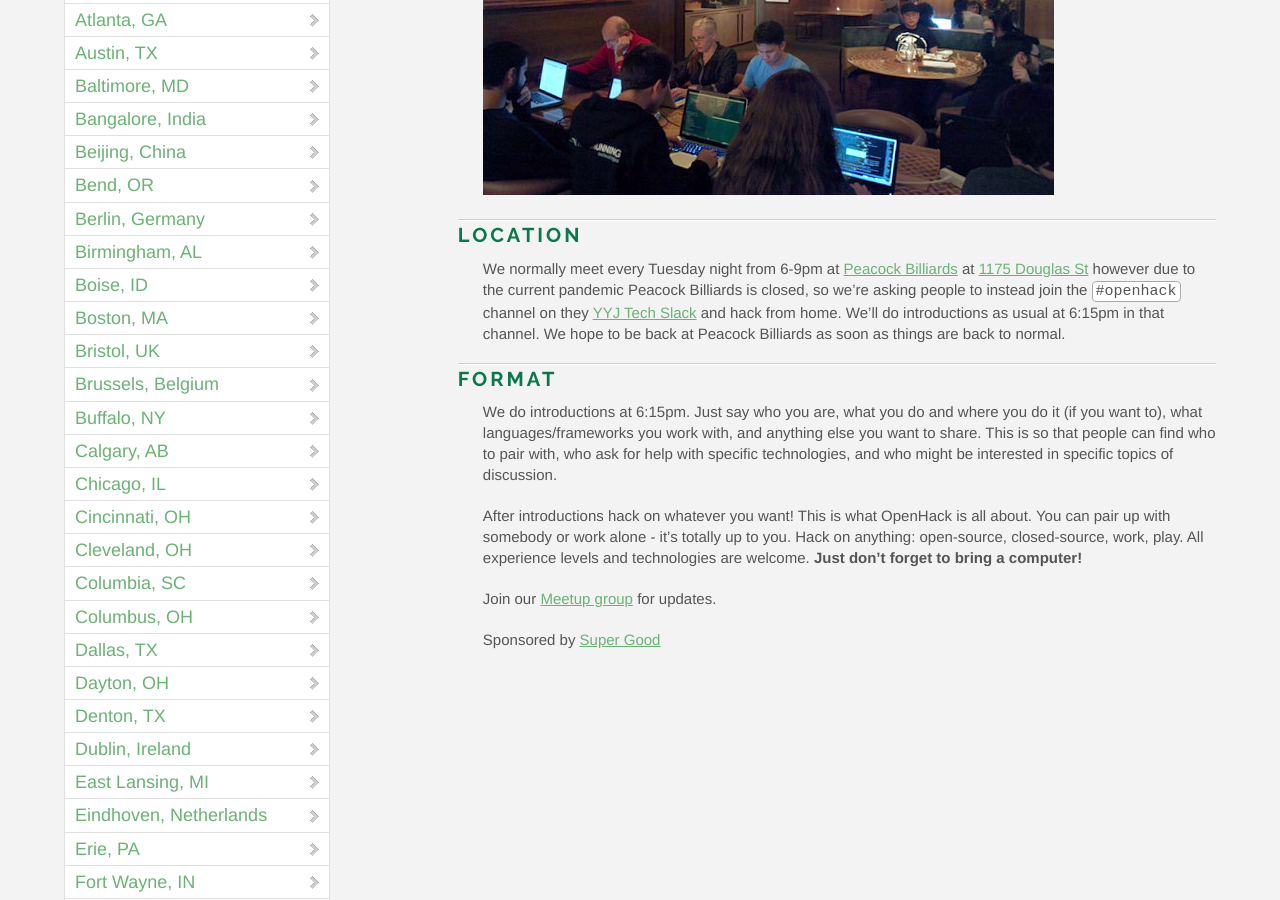
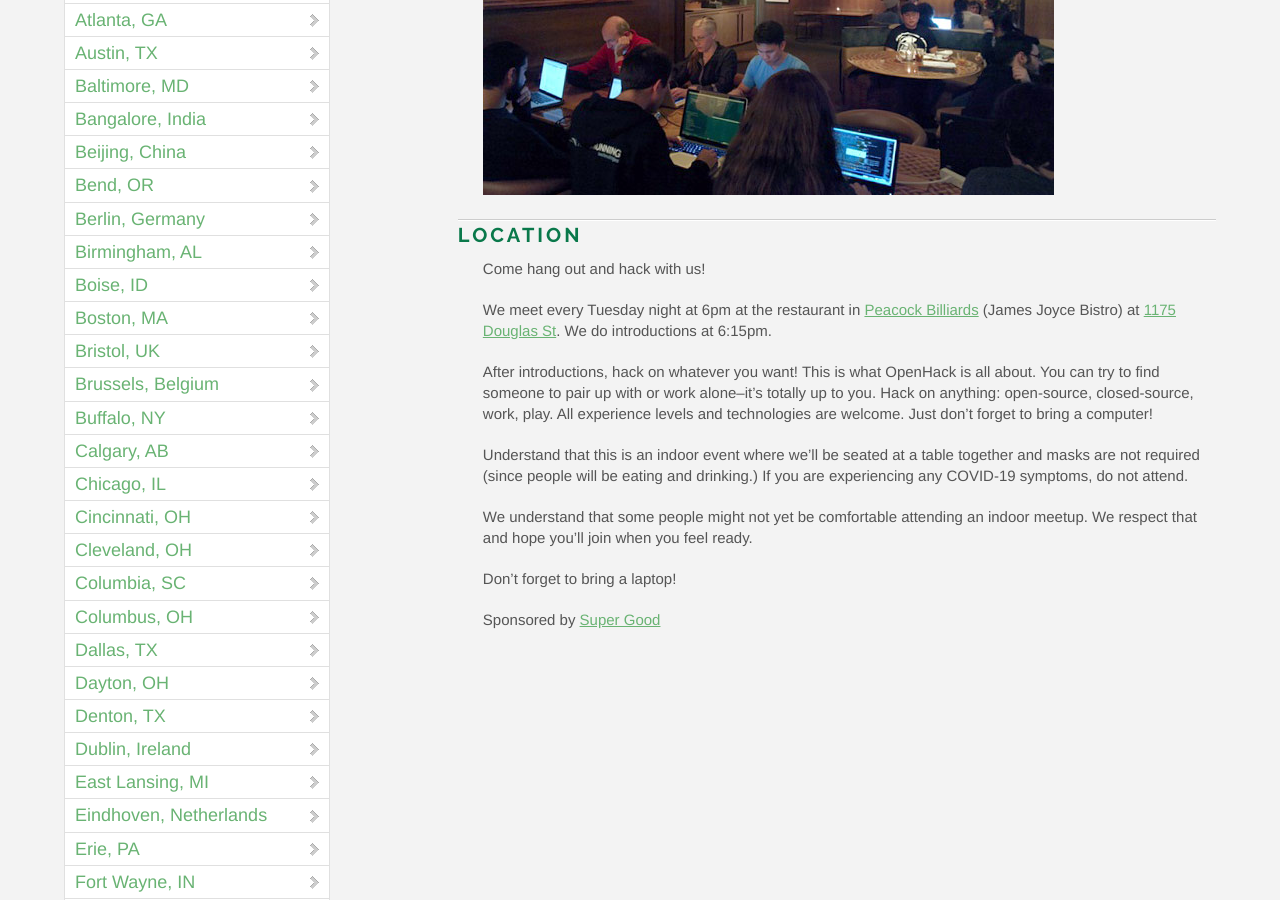
Before and after one commit to OpenHack/openhack.github.com, a Jekyll site: the page built from victoria/index.markdown, in a window 1280 px wide and 900 px high, scrolled down 312 px. Built offline with Jekyll 4.4.1, drawn with Linux system fonts in a browser that asks for light colours; nearby versions of some CDN libraries; comment, search, counter and statistics services are not loaded.

Commit message:
Update Victoria description

```diff
--- a/victoria/index.markdown
+++ b/victoria/index.markdown
@@ -9,14 +9,16 @@ title: OpenHack - Victoria, BC
 
 ### Location
 
-We normally meet every Tuesday night from 6-9pm at [Peacock Billiards](http://www.peacockbilliards.com/) at [1175 Douglas St](https://maps.google.ca/maps?client=ubuntu&channel=fs&oe=utf-8&q=1280+Broad+St&ie=UTF8&hq=&hnear=1280+Broad+St,+Victoria,+British+Columbia+V8W+2A4&gl=ca&t=m&z=16&vpsrc=://maps.google.ca/maps?ie=UTF-8&q=peacocks+victoria&fb=1&gl=ca&hq=peacocks+victoria&cid=0,0,8681642815041155577&ei=V6XuUamgC4ybigKlxICwBQ&ved=0CDUQrwswAA) however due to the current pandemic Peacock Billiards is closed, so we're asking people to instead join the `#openhack` channel on they [YYJ Tech Slack](https://yyj-tech.ca/) and hack from home. We'll do introductions as usual at 6:15pm in that channel. We hope to be back at Peacock Billiards as soon as things are back to normal.
+Come hang out and hack with us!
 
-### Format
+We meet every Tuesday night at 6pm at the restaurant in [Peacock Billiards](http://www.peacockbilliards.com/) (James Joyce Bistro) at [1175 Douglas St](https://maps.google.ca/maps?client=ubuntu&channel=fs&oe=utf-8&q=1280+Broad+St&ie=UTF8&hq=&hnear=1280+Broad+St,+Victoria,+British+Columbia+V8W+2A4&gl=ca&t=m&z=16&vpsrc=://maps.google.ca/maps?ie=UTF-8&q=peacocks+victoria&fb=1&gl=ca&hq=peacocks+victoria&cid=0,0,8681642815041155577&ei=V6XuUamgC4ybigKlxICwBQ&ved=0CDUQrwswAA). We do introductions at 6:15pm.
 
-We do introductions at 6:15pm. Just say who you are, what you do and where you do it (if you want to), what languages/frameworks you work with, and anything else you want to share. This is so that people can find who to pair with, who ask for help with specific technologies, and who might be interested in specific topics of discussion.
+After introductions, hack on whatever you want! This is what OpenHack is all about. You can try to find someone to pair up with or work alone–it’s totally up to you. Hack on anything: open-source, closed-source, work, play. All experience levels and technologies are welcome. Just don’t forget to bring a computer!
 
-After introductions hack on whatever you want! This is what OpenHack is all about. You can pair up with somebody or work alone - it’s totally up to you. Hack on anything: open-source, closed-source, work, play. All experience levels and technologies are welcome. **Just don't forget to bring a computer!**
+Understand that this is an indoor event where we'll be seated at a table together and masks are not required (since people will be eating and drinking.) If you are experiencing any COVID-19 symptoms, do not attend.
 
-Join our [Meetup group](http://www.meetup.com/OpenHack-Victoria) for updates.
+We understand that some people might not yet be comfortable attending an indoor meetup. We respect that and hope you'll join when you feel ready.
+
+Don't forget to bring a laptop!
 
 Sponsored by [Super Good](https://supergood.software/)
```
